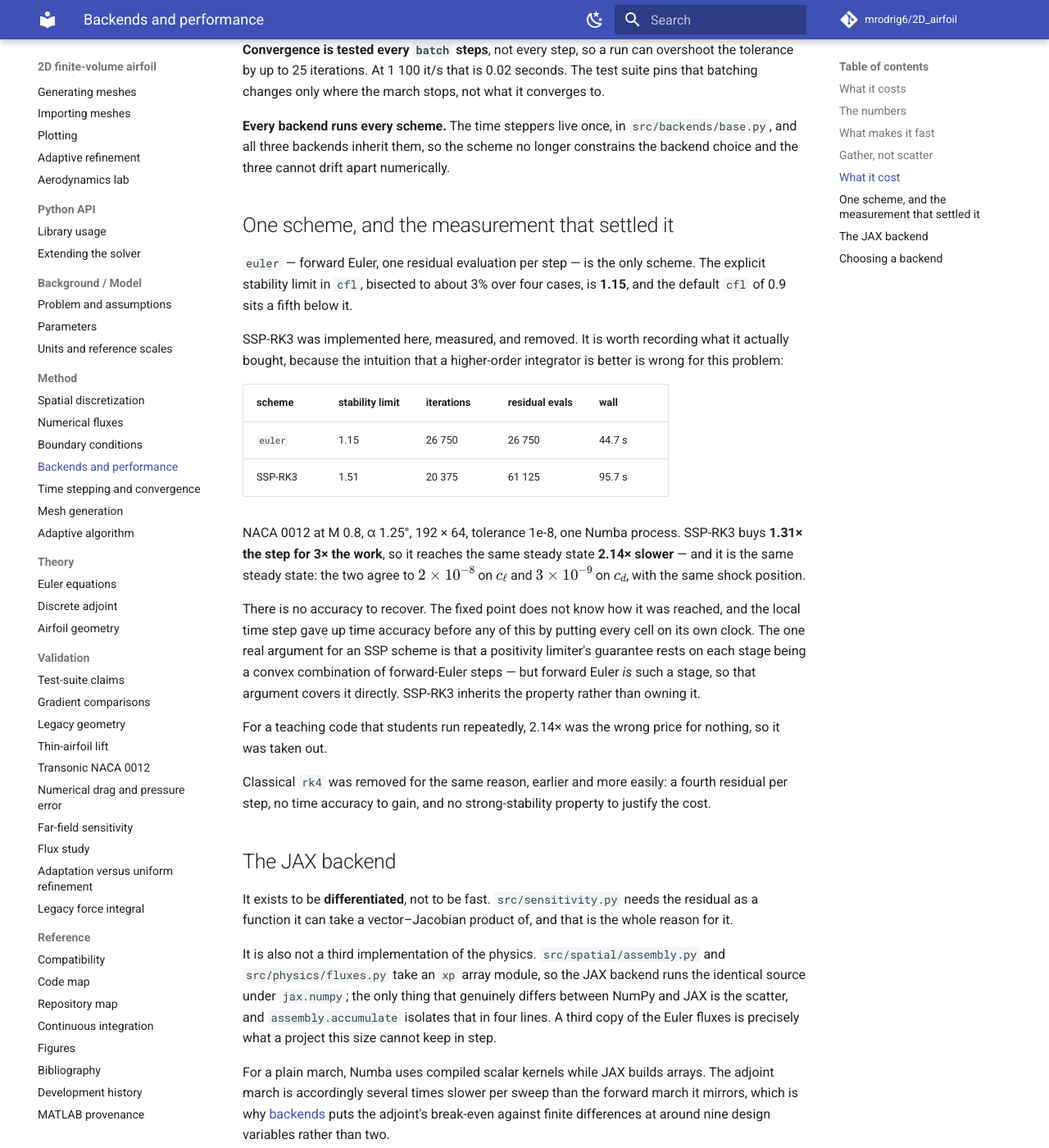
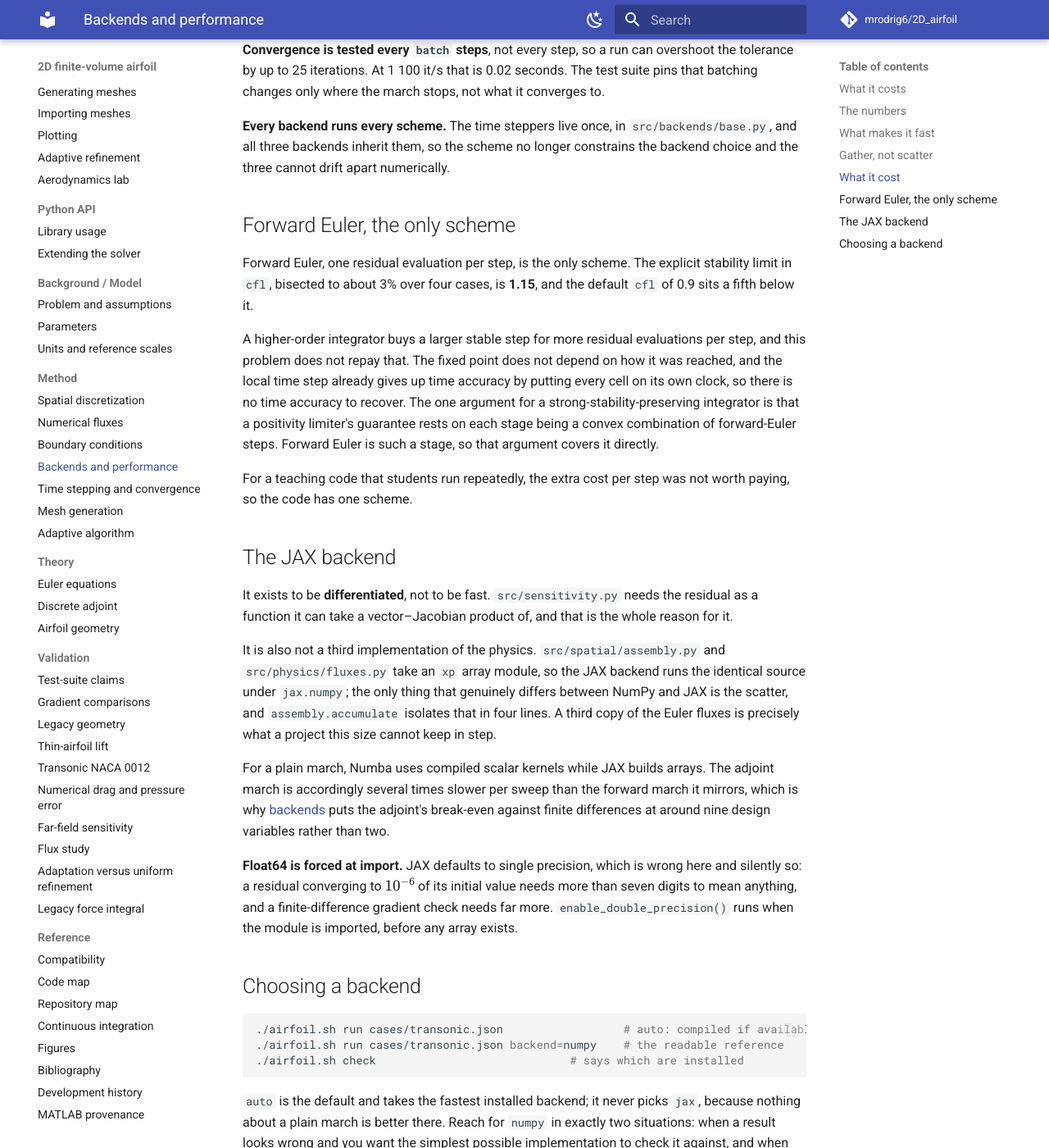
Before and after one commit to mrodrig6/2D_airfoil, an MkDocs documentation site: the page built from docs/method/backends.md, in a window 1280 px wide and 1400 px high, scrolled down 3032 px. Shown: the whole window at 82% size. Built offline with MkDocs 1.6.1 and Material for MkDocs 9.7.7, drawn with Linux system fonts in a browser that asks for light colours; comment, search, counter and statistics services are not loaded.

Commit message:
Remove the removed time integrators from the code and documentation
The airfoil solver has one time integrator, forward Euler. SSP-RK3 and
RK4 are no longer implemented, but comments, docstrings, a test and
two documentation pages still described them. Remove those mentions and
keep the reasoning for forward Euler, stated without naming the others.

The rk4 rejection test now uses a name that was never a scheme, so the
test still checks unknown-scheme handling without a reference to the
removed code.

Co-Authored-By: Claude <noreply@anthropic.com>
Claude-Session: https://claude.ai/code/session_01TFjpFwX4enWd1Mq3H79C1t

```diff
--- a/docs/method/backends.md
+++ b/docs/method/backends.md
@@ -121,41 +121,13 @@ not what it converges to.
 longer constrains the backend choice and the three cannot drift apart
 numerically.
 
-## One scheme, and the measurement that settled it
+## Forward Euler, the only scheme
 
-`euler` — forward Euler, one residual evaluation per step — is the only
-scheme. The explicit stability limit in `cfl`, bisected to about 3% over four
-cases, is **1.15**, and the default `cfl` of 0.9 sits a fifth below it.
+Forward Euler, one residual evaluation per step, is the only scheme. The explicit stability limit in `cfl`, bisected to about 3% over four cases, is **1.15**, and the default `cfl` of 0.9 sits a fifth below it.
 
-SSP-RK3 was implemented here, measured, and removed. It is worth recording
-what it actually bought, because the intuition that a higher-order integrator
-is better is wrong for this problem:
+A higher-order integrator buys a larger stable step for more residual evaluations per step, and this problem does not repay that. The fixed point does not depend on how it was reached, and the local time step already gives up time accuracy by putting every cell on its own clock, so there is no time accuracy to recover. The one argument for a strong-stability-preserving integrator is that a positivity limiter's guarantee rests on each stage being a convex combination of forward-Euler steps. Forward Euler is such a stage, so that argument covers it directly.
 
-| scheme | stability limit | iterations | residual evals | wall |
-|---|---|---|---|---|
-| `euler` | 1.15 | 26 750 | 26 750 | 44.7 s |
-| SSP-RK3 | 1.51 | 20 375 | 61 125 | 95.7 s |
-
-NACA 0012 at M 0.8, α 1.25°, 192 × 64, tolerance 1e-8, one Numba process.
-SSP-RK3 buys **1.31× the step for 3× the work**, so it reaches the same steady
-state **2.14× slower** — and it is the same steady state: the two agree to
-$2\times10^{-8}$ on $c_\ell$ and $3\times10^{-9}$ on $c_d$, with the same
-shock position.
-
-There is no accuracy to recover. The fixed point does not know how it was
-reached, and the local time step gave up time accuracy before any of this by
-putting every cell on its own clock. The one real argument for an SSP scheme
-is that a positivity limiter's guarantee rests on each stage being a convex
-combination of forward-Euler steps — but forward Euler *is* such a stage, so
-that argument covers it directly. SSP-RK3 inherits the property rather than
-owning it.
-
-For a teaching code that students run repeatedly, 2.14× was the wrong price
-for nothing, so it was taken out.
-
-Classical `rk4` was removed for the same reason, earlier and more easily: a
-fourth residual per step, no time accuracy to gain, and no strong-stability
-property to justify the cost.
+For a teaching code that students run repeatedly, the extra cost per step was not worth paying, so the code has one scheme.
 
 ## The JAX backend
 
```
Also changed, not shown: docs/method/time-stepping.md (+1 -1 lines), docs/reference/compatibility.md (+0 -1 lines), 7 other files.
